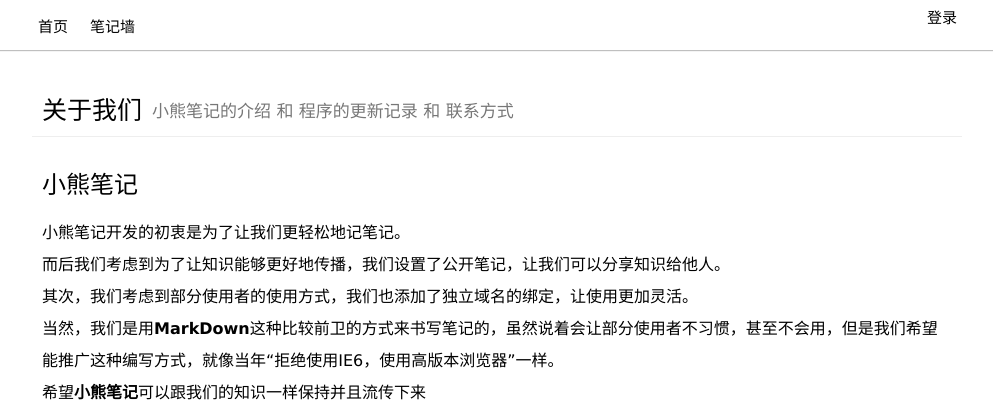
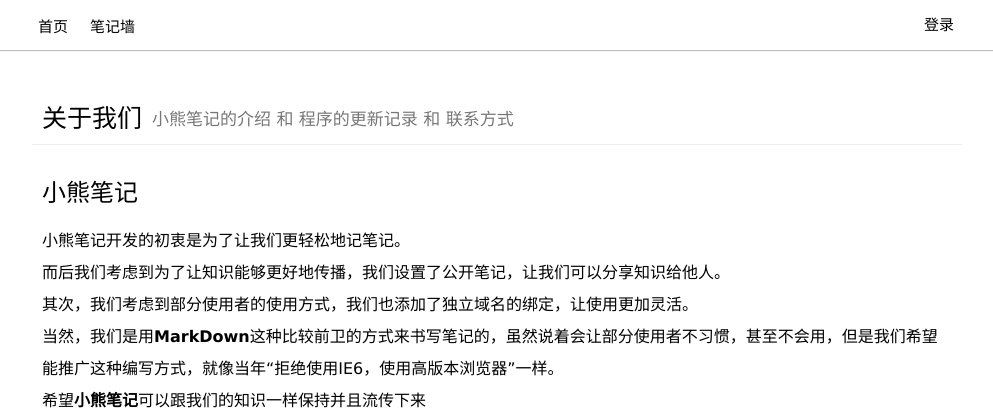
Before and after one commit to Kilerd/Bearnote, a Flask app: template app/templates/common/about.html in a window 1280 px wide. Shown: the top 420 px of the page, without its empty margins (143-1136 px from the left). Run offline with Flask 2, Linux system fonts and the light colour scheme; the template is opened without the code that fills it, so the values that code supplies are empty.

Commit message:
fixed css about login button on nava

```diff
--- a/app/static/css/style.css
+++ b/app/static/css/style.css
@@ -77,15 +77,17 @@ a:hover{
 }
 
 .header .right-nav{
+    margin: 8px 3px 0 0;
     float: right;
     height: 50px;
     overflow: hidden;
 
 }
 .header .right-nav a{
+    display: block;
     font-size: 15px;
-    line-height: 2.5em;
-    padding: 10px 20px !important;
+    line-height: 1em;
+    padding: 10px 20px;
     color: #000;
     text-decoration: none;
     border-radius: 3px;
```
